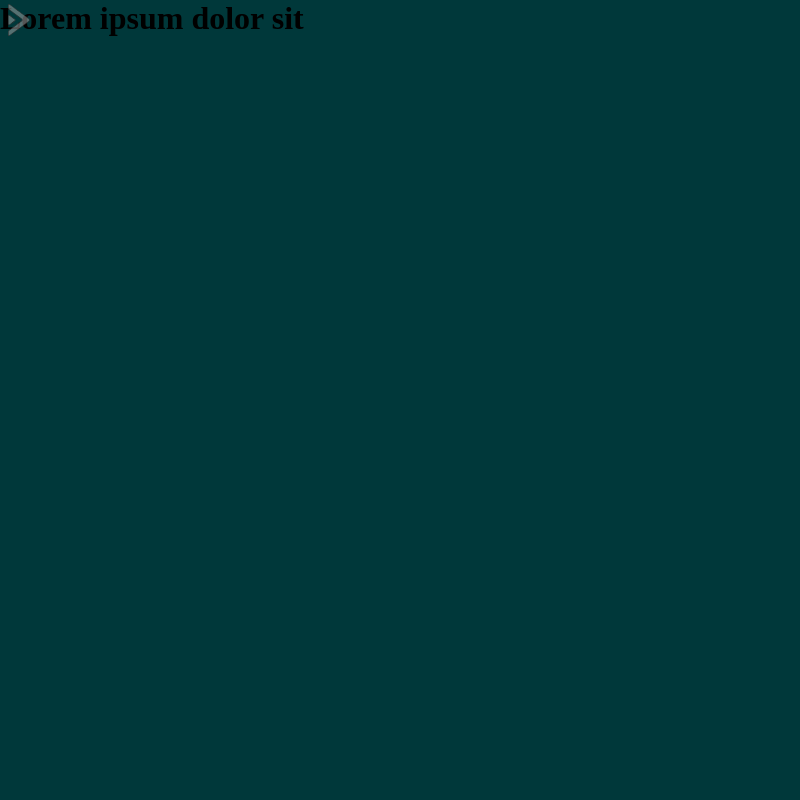
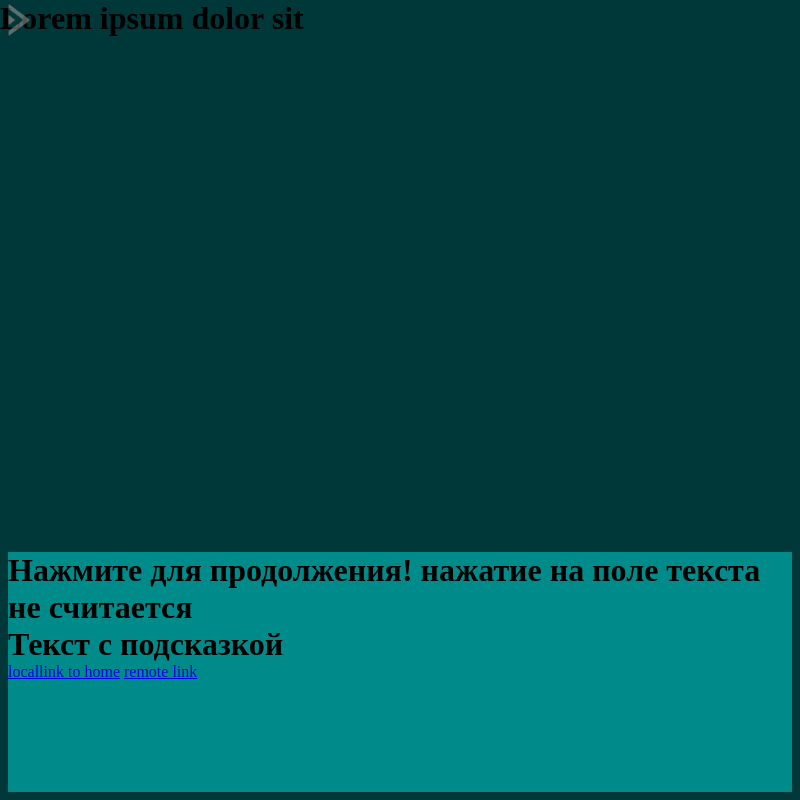
Before and after one commit to ImaLOoMM/StoryWeaver, an Electron app: page novels/prototype_v1/start.html in a window 800 px wide. Drawn offline with Linux system fonts and the light colour scheme; no server answers.

Commit message:
start.html fix

```diff
--- a/novels/prototype_v1/start.html
+++ b/novels/prototype_v1/start.html
@@ -33,7 +33,11 @@
             <!-- Main Content -->
             <h1>Lorem ipsum dolor sit</h1>
             </div>
-
+            <div id="text">
+                <h1>Нажмите для продолжения! нажатие на поле текста не считается <p title="Подсказка">Текст с подсказкой</p></h1>
+            <a href="../../index.html">locallink to home</a>
+            <a href="https://examole.com">remote link</a>
+        </div>
     </div>
     <!--JS-->
     <script type="module" src="../../js/script_reader.js"></script> <!-- Чтение скрипта новеллы -->
```
